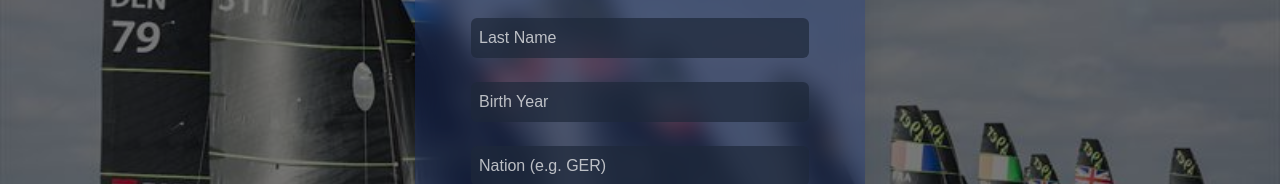
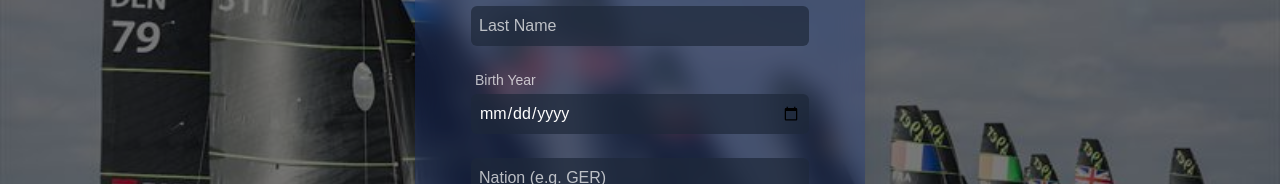
Before and after one commit to regattamanager-glitch/regattamanager, a Next.js app: page /en/register/segler in a window 1280 px wide. Shown: the part 337-521 px from the top of the page. Built offline with nearby package versions, Linux system fonts and the light colour scheme; no server answers.

Commit message:
Update page.tsx

```diff
--- a/app/[locale]/register/segler/page.tsx
+++ b/app/[locale]/register/segler/page.tsx
@@ -124,18 +124,19 @@ export default function RegisterSegler() {
               value={nachname}
               onChange={(e) => setNachname(e.target.value)}
             />
-            <input
-              className="w-full rounded-md p-2 bg-gray-800/70 text-white placeholder-white/70"
-              placeholder={t("birthYearPlaceholder")}
-              type="text"
-              onFocus={(e) => (e.target.type = "date")}
-              onBlur={(e) => {
-                if (!e.target.value) e.target.type = "text";
-              }}
-              value={geburtsdatum}
-              onChange={(e) => setGeburtsdatum(e.target.value)}
-              required
-            />
+            <div className="flex flex-col gap-1">
+  <label className="text-sm text-white/70 ml-1">
+    {t("birthYearPlaceholder")}
+  </label>
+  <input
+    className="w-full rounded-md p-2 bg-gray-800/70 text-white"
+    type="date"
+    value={geburtsdatum}
+    onChange={(e) => setGeburtsdatum(e.target.value)}
+    required
+  />
+</div>
+
             <input
               className="w-full rounded-md p-2 bg-gray-800/70 text-white placeholder-white/70"
               placeholder={t("nationPlaceholder")}
```
